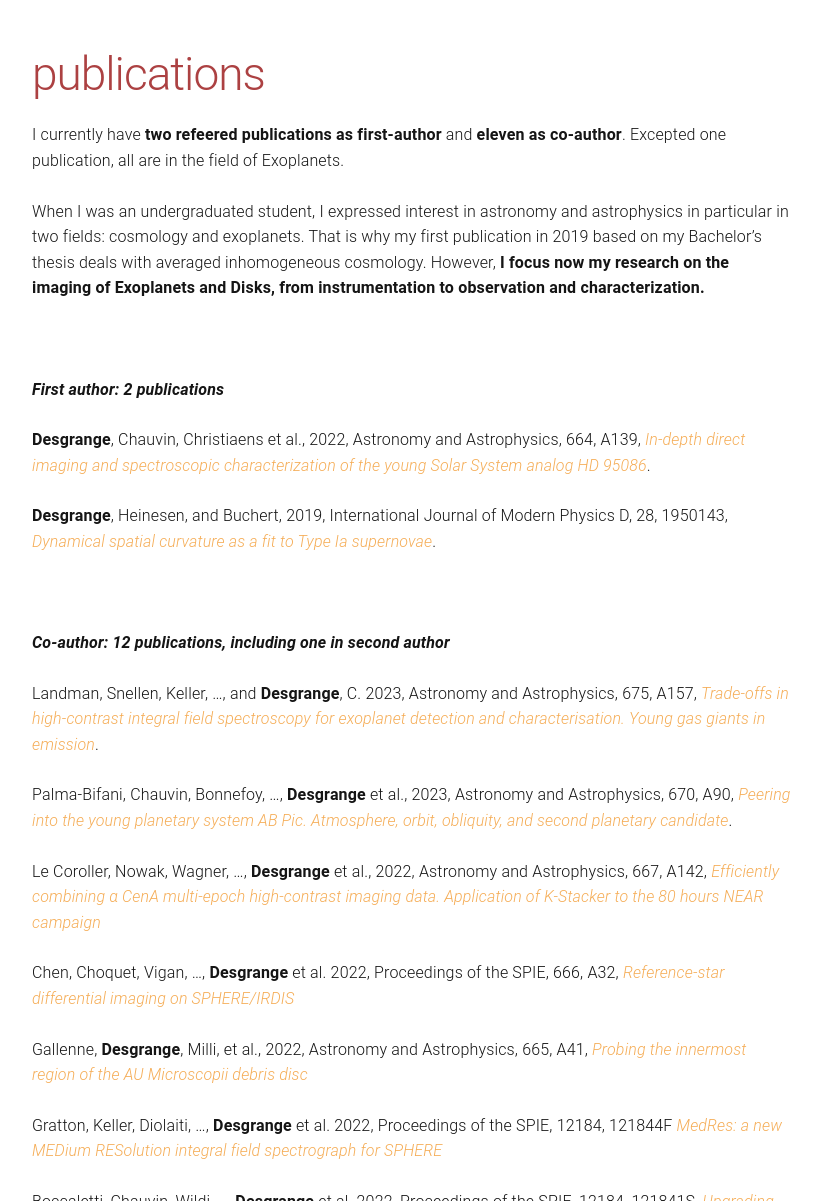
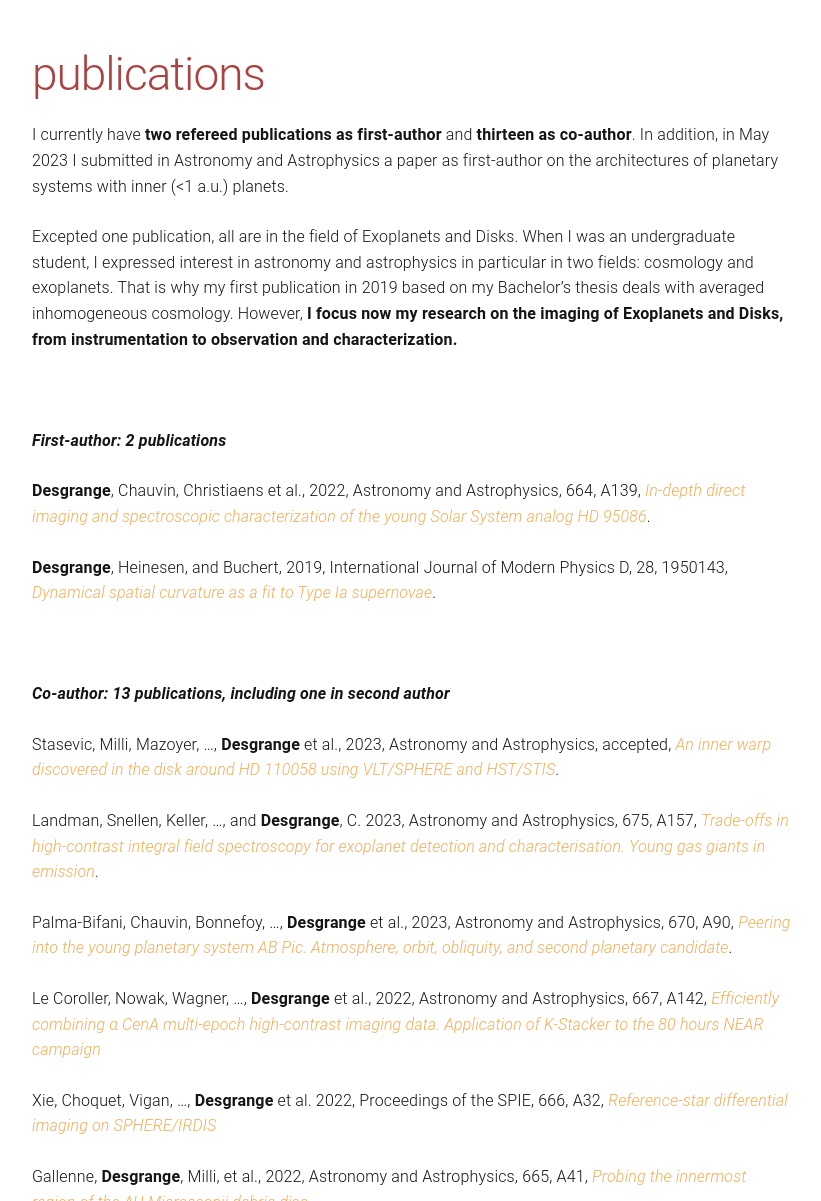
Before and after one commit to cdesgrange/cdesgrange.github.io, a Jekyll site: the page built from publications.md, in a window 1280 px wide and 1400 px high. Shown: the part 199-1400 px from the top of the window, without its empty margins (228-1049 px from the left). Built offline with Jekyll 4.4.1, drawn with Linux system fonts in a browser that asks for light colours.

Commit message:
added Stasevic+2023 ref
updated Xie Chen
texte in chapeau

```diff
--- a/publications.md
+++ b/publications.md
@@ -4,13 +4,13 @@ title: publications
 permalink: /publications/
 ---
 
-I currently have <b>two refeered publications as first-author</b> and <b>eleven as co-author</b>. Excepted one publication, all are in the field of Exoplanets.
+I currently have <b>two refereed publications as first-author</b> and <b>thirteen as co-author</b>. In addition, in May 2023 I submitted in Astronomy and Astrophysics a paper as first-author on the architectures of planetary systems with inner (<1 a.u.) planets.
 
-When I was an undergraduated student, I expressed interest in astronomy and astrophysics in particular in two fields: cosmology and exoplanets. That is why my first publication in 2019 based on my Bachelor's thesis deals with averaged inhomogeneous cosmology. However, <b>I focus now my research on the imaging of Exoplanets and Disks, from instrumentation to observation and characterization.</b>
+Excepted one publication, all are in the field of Exoplanets and Disks. When I was an undergraduate student, I expressed interest in astronomy and astrophysics in particular in two fields: cosmology and exoplanets. That is why my first publication in 2019 based on my Bachelor's thesis deals with averaged inhomogeneous cosmology. However, <b>I focus now my research on the imaging of Exoplanets and Disks, from instrumentation to observation and characterization.</b>
 
 <br>
 
-<strong>*First author: 2 publications*</strong>
+<strong>*First-author: 2 publications*</strong>
 
   <b>Desgrange</b>, Chauvin, Christiaens et al., 2022, Astronomy and Astrophysics, 664, A139, <i><a href="https://ui.adsabs.harvard.edu/abs/2022A%26A...664A.139D/abstract">In-depth direct imaging and spectroscopic characterization of the young Solar System analog HD 95086</a></i>.
 
@@ -18,7 +18,9 @@ When I was an undergraduated student, I expressed interest in astronomy and astr
 
 <br>
 
-<strong>*Co-author: 12 publications, including one in second author*</strong>
+<strong>*Co-author: 13 publications, including one in second author*</strong>
+
+ Stasevic, Milli, Mazoyer, ..., <b>Desgrange</b> et al., 2023, Astronomy and Astrophysics, accepted, <i><a href="https://ui.adsabs.harvard.edu/abs/2023arXiv230805613S/abstract">An inner warp discovered in the disk around HD 110058 using VLT/SPHERE and HST/STIS</a></i>.
 
   Landman, Snellen, Keller, ..., and <b>Desgrange</b>, C. 2023, Astronomy and Astrophysics, 675, A157, <i><a href="https://ui.adsabs.harvard.edu/abs/2023A%26A...675A.157L/abstract">Trade-offs in high-contrast integral field spectroscopy for exoplanet detection and characterisation. Young gas giants in emission</a></i>.
 
@@ -26,7 +28,7 @@ When I was an undergraduated student, I expressed interest in astronomy and astr
 
   Le Coroller, Nowak, Wagner, ..., <b>Desgrange</b>  et al., 2022, Astronomy and Astrophysics, 667, A142, <i><a href="https://ui.adsabs.harvard.edu/abs/2022A%26A...667A.142L/abstract">Efficiently combining α CenA multi-epoch high-contrast imaging data. Application of K-Stacker to the 80 hours NEAR campaign</a></i>
 
-   Chen, Choquet, Vigan, ...,  <b>Desgrange</b> et al. 2022, Proceedings of the SPIE, 666, A32, <i><a href="https://ui.adsabs.harvard.edu/abs/2022A%26A...666A..32X/abstract">Reference-star differential imaging on SPHERE/IRDIS</a></i>
+   Xie, Choquet, Vigan, ...,  <b>Desgrange</b> et al. 2022, Proceedings of the SPIE, 666, A32, <i><a href="https://ui.adsabs.harvard.edu/abs/2022A%26A...666A..32X/abstract">Reference-star differential imaging on SPHERE/IRDIS</a></i>
 
   Gallenne, <b>Desgrange</b>, Milli, et al., 2022, Astronomy and Astrophysics, 665, A41, <i><a href="https://ui.adsabs.harvard.edu/abs/2022A%26A...665A..41G/abstract">Probing the innermost region of the AU Microscopii debris disc</a></i>
 
```
